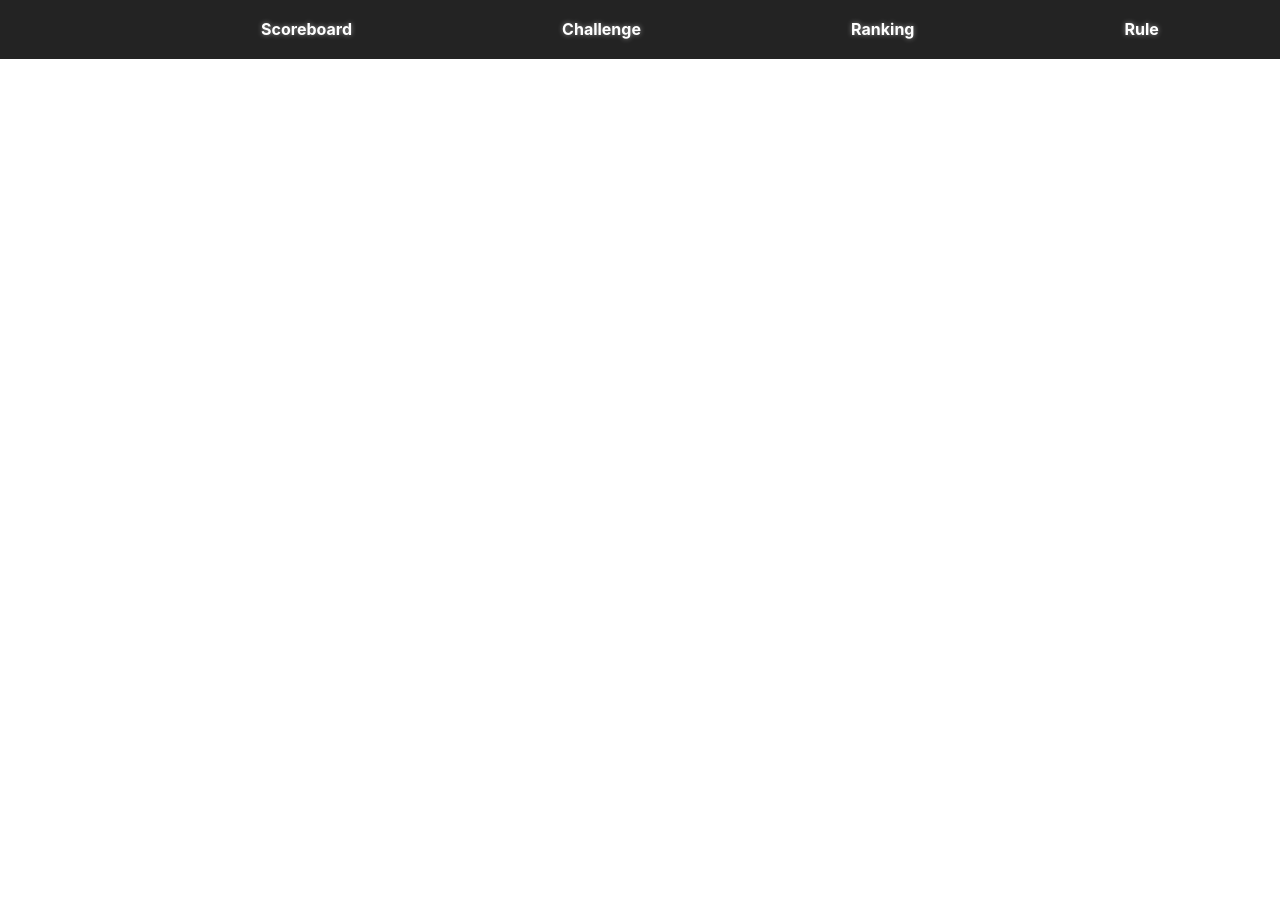
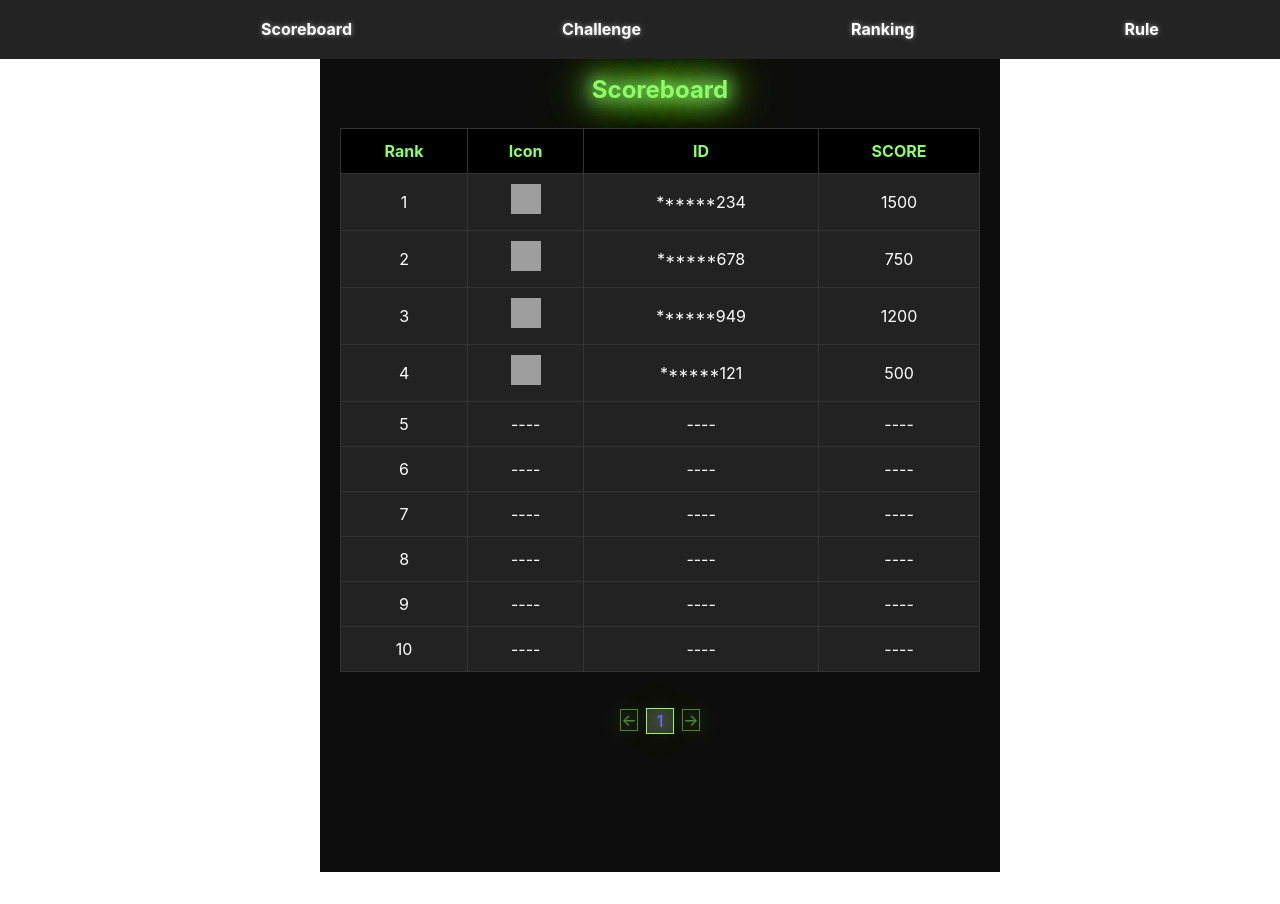
Before and after one commit to MJSEC-MJU/MSG_CTF_WEB, a React (Vite) app: page /scoreboard in a window 1280 px wide. Before the commit the page ends 800 px from the top, so only its background shows below. Built offline with nearby package versions, Linux system fonts and the light colour scheme; grey boxes are pictures that could not be loaded.

Commit message:
fix : Scoreboard UI #1

```diff
--- a/package.json
+++ b/package.json
@@ -14,6 +14,7 @@
   "dependencies": {
     "react": "^18.3.1",
     "react-dom": "^18.3.1",
+    "react-paginate": "^8.3.0",
     "react-router-dom": "^7.1.4"
   },
   "devDependencies": {
--- a/src/App.jsx
+++ b/src/App.jsx
@@ -2,6 +2,7 @@ import './App.css';
 import { BrowserRouter as Router, Routes, Route } from 'react-router-dom';
 import Header from './components/Header';
 import Home from './pages/Home';
+import Scoreboard from './pages/Scoreboard';
 
 function App() {
   return (
@@ -9,6 +10,7 @@ function App() {
       <Header />
       <Routes>
         <Route path='/' element={<Home />} />
+        <Route path='/scoreboard' element={<Scoreboard />} />
       </Routes>
     </Router>
   );
--- /dev/null
+++ b/src/pages/Scoreboard.jsx
@@ -0,0 +1,171 @@
+import { useState } from 'react';
+import styled, { keyframes } from 'styled-components';
+import ReactPaginate from 'react-paginate';
+
+function Scoreboard() {
+  const scores = [
+    { id: 'aaaaa1234', score: 1500 },
+    { id: 'aaaaa5678', score: 750 },
+    { id: 'aaaaa4949', score: 1200 },
+    { id: 'aaaaa2121', score: 500 },
+  ];
+
+  const scoresPerPage = 10;
+  const [pageNumber, setPageNumber] = useState(0);
+  const pagesVisited = pageNumber * scoresPerPage;
+  const pageCount = Math.ceil(scores.length / scoresPerPage);
+
+  const displayScores = scores
+    .slice(pagesVisited, pagesVisited + scoresPerPage)
+    .map((score, index) => (
+      <tr key={index}>
+        <td>{index + 1}</td>
+        <td>
+          <img
+            src='/placeholder.png'
+            alt='Rank'
+            style={{ width: '30px', height: '30px' }}
+          />
+        </td>
+        <td>{score.id.replace(/.(?=.{3})/g, '*')}</td>
+        <td>{score.score}</td>
+      </tr>
+    ));
+
+  for (let i = displayScores.length; i < scoresPerPage; i++) {
+    displayScores.push(
+      <tr key={`empty-${i}`}>
+        <td>{i + 1}</td>
+        <td>----</td>
+        <td>----</td>
+        <td>----</td>
+      </tr>
+    );
+  }
+
+  const changePage = ({ selected }) => setPageNumber(selected);
+
+  return (
+    <ScoreboardWrapper>
+      <Title>Scoreboard</Title>
+      <Table>
+        <thead>
+          <tr>
+            <th>Rank</th>
+            <th>Icon</th>
+            <th>ID</th>
+            <th>SCORE</th>
+          </tr>
+        </thead>
+        <tbody>{displayScores}</tbody>
+      </Table>
+      <Pagination>
+        <ReactPaginate
+          previousLabel={'←'}
+          nextLabel={'→'}
+          pageCount={pageCount}
+          onPageChange={changePage}
+          containerClassName={'paginationBttns'}
+          previousLinkClassName={'previousBttn'}
+          nextLinkClassName={'nextBttn'}
+          disabledClassName={'paginationDisabled'}
+          activeClassName={'paginationActive'}
+        />
+      </Pagination>
+    </ScoreboardWrapper>
+  );
+}
+
+export default Scoreboard;
+
+const glow = keyframes`
+  0%, 100% {
+    text-shadow: 0 0 10px #8cff66, 0 0 20px #8cff66, 0 0 30px #8cff66, 0 0 40px #8cff66, 0 0 50px #8cff66, 0 0 60px #8cff66, 0 0 70px #8cff66;
+  }
+  50% {
+    text-shadow: 0 0 20px #8cff66, 0 0 30px #8cff66, 0 0 40px #8cff66, 0 0 50px #8cff66, 0 0 60px #8cff66, 0 0 70px #8cff66, 0 0 80px #8cff66;
+  }
+`;
+
+const ScoreboardWrapper = styled.div`
+  display: flex;
+  flex-direction: column;
+  align-items: center;
+  background-color: #0d0d0d;
+  min-height: 100vh;
+  width: 100%;
+  padding: 20px;
+`;
+
+const Title = styled.h2`
+  color: #8cff66;
+  margin-bottom: 20px;
+  animation: ${glow} 2s ease-in-out infinite;
+`;
+
+const Table = styled.table`
+  width: 100%;
+  border-collapse: collapse;
+  margin-bottom: 20px;
+  min-width: 600px;
+
+  th,
+  td {
+    border: 1px solid #333;
+    padding: 10px;
+    text-align: center;
+    color: #fff;
+    background-color: #222;
+    transition: background-color 0.3s;
+  }
+
+  th {
+    background-color: #000;
+    color: #8cff66;
+    cursor: pointer;
+    &:hover {
+      background-color: #333;
+    }
+  }
+`;
+
+const Pagination = styled.div`
+  display: flex;
+  justify-content: center;
+  width: 100%;
+  cursor: pointer;
+
+  .paginationBttns {
+    display: flex;
+    list-style: none;
+    padding: 0;
+    gap: 8px;
+    font-size: 16px;
+    animation: ${glow} 2s ease-in-out infinite;
+  }
+
+  .previousBttn,
+  .nextBttn {
+    border: 1px solid #8cff66;
+    background-color: transparent;
+    cursor: pointer;
+    color: #8cff66;
+    transition: transform 0.2s;
+    &:hover {
+      transform: scale(1.1);
+    }
+  }
+
+  .paginationActive {
+    border: 1px solid #8cff66;
+    background-color: #333;
+    color: #fff;
+    padding: 0 10px;
+  }
+
+  .paginationDisabled {
+    opacity: 0.5;
+    cursor: not-allowed;
+    color: #666;
+  }
+`;
```
Also changed, not shown: 1 other file (tests, documents, lock files or other folders).
